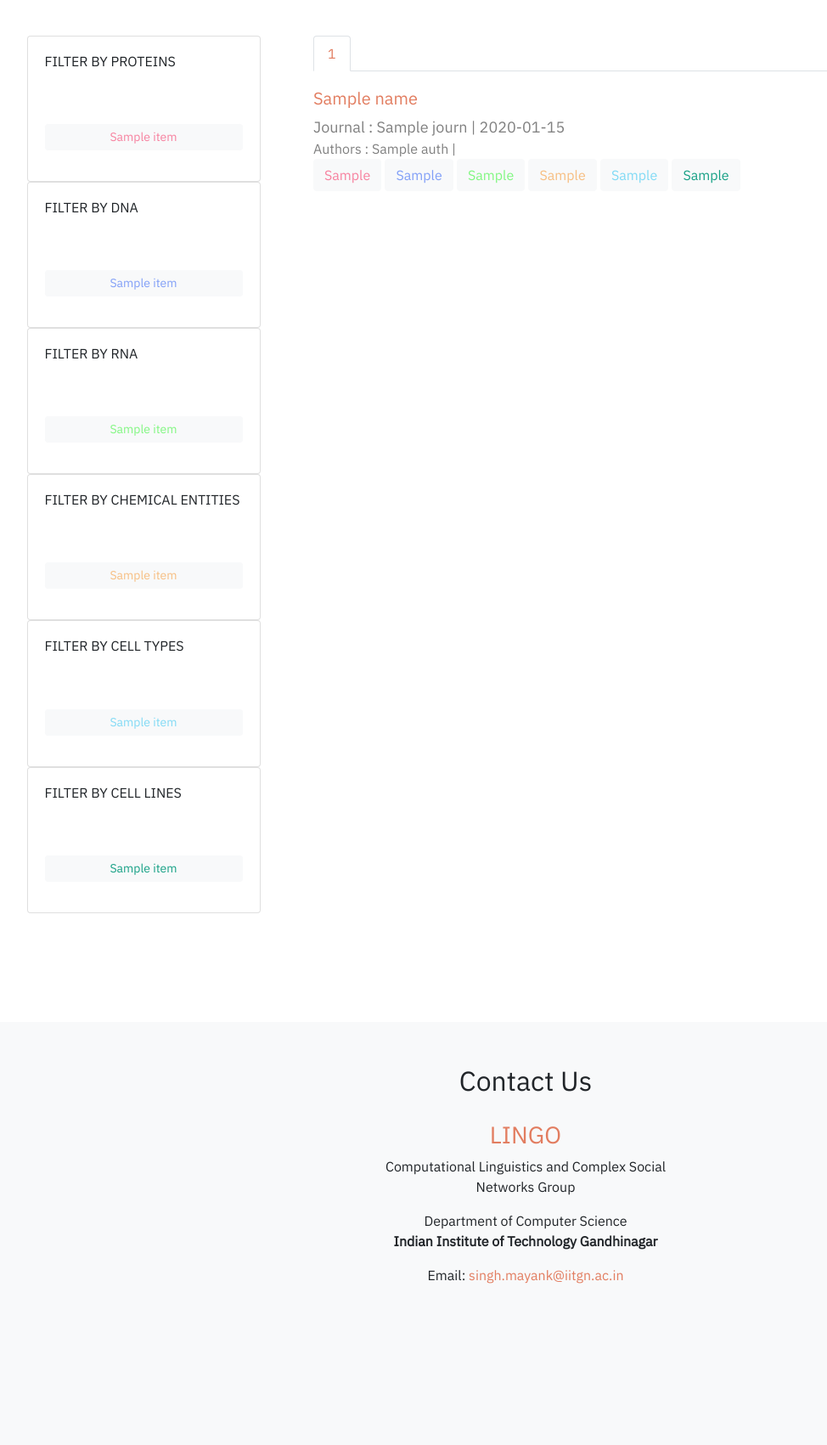
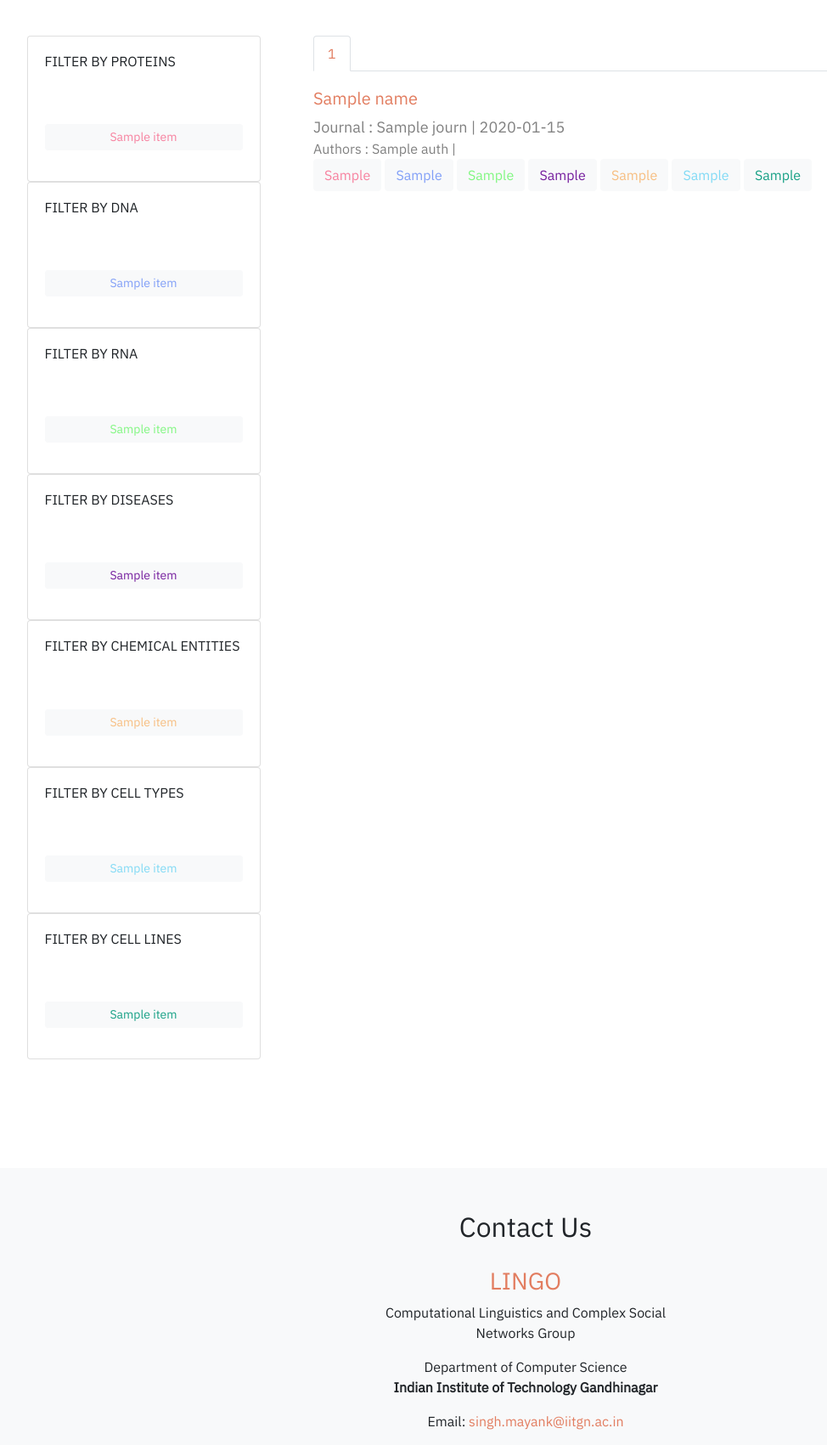
Before and after one commit to heerambavi1998/CovidExplorer, a Flask app: template app/templates/search_paper.html in a window 1280 px wide. Shown: the part 395-2096 px from the top of the page at 85% size, without its empty margins (21-995 px from the left). Before the commit the page ends 1906 px from the top, so only its background shows below. Run offline with Flask 3, Linux system fonts and the light colour scheme; the template is opened without the code that fills it: most values are stand-ins (such as "Sample title", 1, 10 or a date in 2020); data that the repository does not hold is empty; parts of the project's set-up code (start-up, migrations or seed data) failed here and were passed over; some libraries are stand-ins or nearby versions.

Commit message:
frontend changes to add disease entities

```diff
--- a/app/templates/named_entity_type_pg.html
+++ b/app/templates/named_entity_type_pg.html
@@ -41,7 +41,7 @@
                             <div class="card-body">
                                 <h5>Most frequently mentioned entities:</h5>
                                 {% for ne in top_entities %}
-                                    <a type="button" title="Doc freq: {{ne[0]}}" style="color:00b3bc !important;"class="btn btn-light" href="/entity/ner_protein/{{ne[1]}}">{{ne[1]}}</a>
+                                    <a type="button" title="Doc freq: {{ne[0]}}" style="color:00b3bc !important;"class="btn btn-light" href="/entity/{{ent_type}}/{{ne[1]}}">{{ne[1]}}</a>
                                 {% endfor %}
                             </div>
                         </div>
@@ -83,6 +83,9 @@
             case "ner_cell_type":
                 data = data_ner_cell_type;
                 break;
+            case "ner_disease":
+                data = data_ner_disease;
+                break;
         }
 
 
--- a/app/templates/search_paper.html
+++ b/app/templates/search_paper.html
@@ -84,6 +84,28 @@
                             <li>
                                 <div class="mt-1">
                                         <button style="color: #81F781 !important;"type=button id="rna:{{item}}" name="rna:{{item}}" value="rna:{{item}}"
+                                                class="btn btn-light btn-sm mr-1 btn-block" onclick="filterby(this)" aria-pressed="true">{{item}}
+                                        </button>
+                                </div>
+                            </li>
+                            {% endfor %}
+                        </ol>
+                        </div>
+                    </div>
+                    {% endif %}
+
+                    {% if (disease | length) != 0 %}
+                    <!-- Disease Filter Box -->
+                    <div class="card">
+                        <div class="card-body">
+                            <h6 class="card-title">FILTER BY DISEASES</h6>
+                            <ol class="expandible" style="list-style-type:none;">
+                                <br>
+                                <br>
+                            {% for item in disease %}
+                            <li>
+                                <div class="mt-1">
+                                        <button style="color: #751e9e !important;" type=button id="disease:{{item}}" name="disease:{{item}}" value="disease:{{item}}"
                                                 class="btn btn-light btn-sm mr-1 btn-block" onclick="filterby(this)" aria-pressed="true">{{item}}
                                         </button>
                                 </div>
@@ -198,6 +220,10 @@
                                     <a type="button" style="color: #81F781 !important;"class="btn btn-light" href="/entity/ner_rna/{{ne}}">{{ne}}</a>
                                     {% endfor %}
 
+                                    {% for ne in item['ner']['ner_disease'] %}
+                                    <a type="button" style="color: #751e9e !important;"class="btn btn-light" href="/entity/ner_disease/{{ne}}">{{ne}}</a>
+                                    {% endfor %}
+
                                     {% for ne in item['ner']['ner_ched'] %}
                                     <a type="button" style="color: #F7BE81 !important;"class="btn btn-light" href="/entity/ner_ched/{{ne}}">{{ne}}</a>
                                     {% endfor %}
@@ -238,6 +264,10 @@
 
                                     {% for ne in item['ner']['ner_rna'] %}
                                     <a type="button" style="color: #81F781 !important;"class="btn btn-light" href="/entity/ner_rna/{{ne}}">{{ne}}</a>
+                                    {% endfor %}
+
+                                    {% for ne in item['ner']['ner_disease'] %}
+                                    <a type="button" style="color: #751e9e !important;"class="btn btn-light" href="/entity/ner_disease/{{ne}}">{{ne}}</a>
                                     {% endfor %}
 
                                     {% for ne in item['ner']['ner_ched'] %}
```
Also changed, not shown: app/templates/author_pg.html (+8 -0 lines), app/templates/filter_results.html (+30 -0 lines), app/templates/filter_results_gene.html (+8 -0 lines), app/templates/prge_indv.html (+8 -0 lines).
